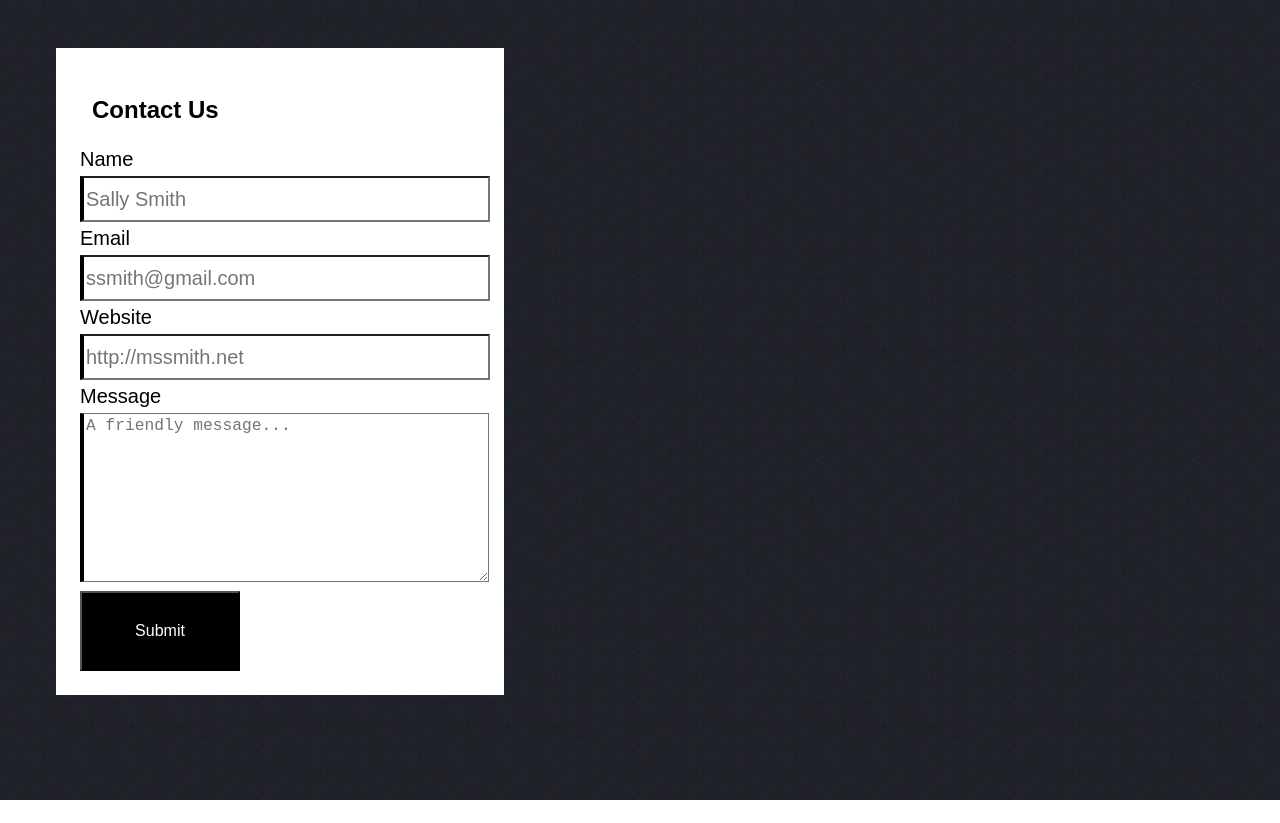
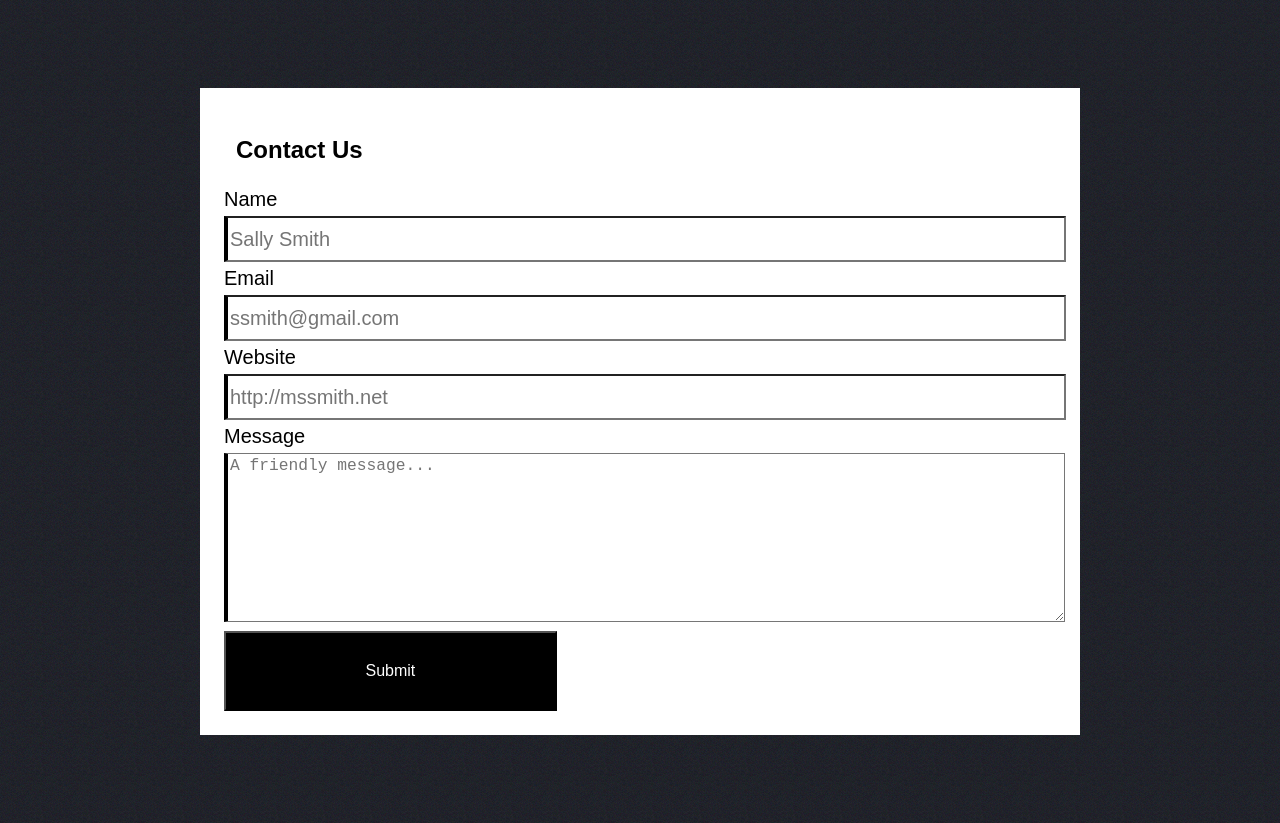
Before and after one commit to MHG16/jQuery-contact-form, a website: page index.html in a window 1280 px wide. Before the commit the page ends 800 px from the top, so only its background shows below. Drawn offline with nearby package versions, Linux system fonts and the light colour scheme.

Commit message:
media query almost working

```diff
--- a/styles/main.scss
+++ b/styles/main.scss
@@ -3,12 +3,12 @@ body {
 	background-image: url(../images/bg.jpg);
 	background-repeat: repeat;
 	font-family: sans-serif;
+	padding: 2em;
 }
 
 .formHolder {
-	width: 25em;
 	background-color: white;
-	margin: 3em;
+	margin: 3em auto;
 	padding: 1.5em;
 }
 
@@ -64,3 +64,9 @@ button {
 	font-size: 1em;
 	text-align: center;
 }
+
+@media (min-width: 768px) {
+	body {
+		padding: 2em 12em 2em 12em;
+	}
+}
```
Also changed, not shown: styles/main.css, 1 other file.
